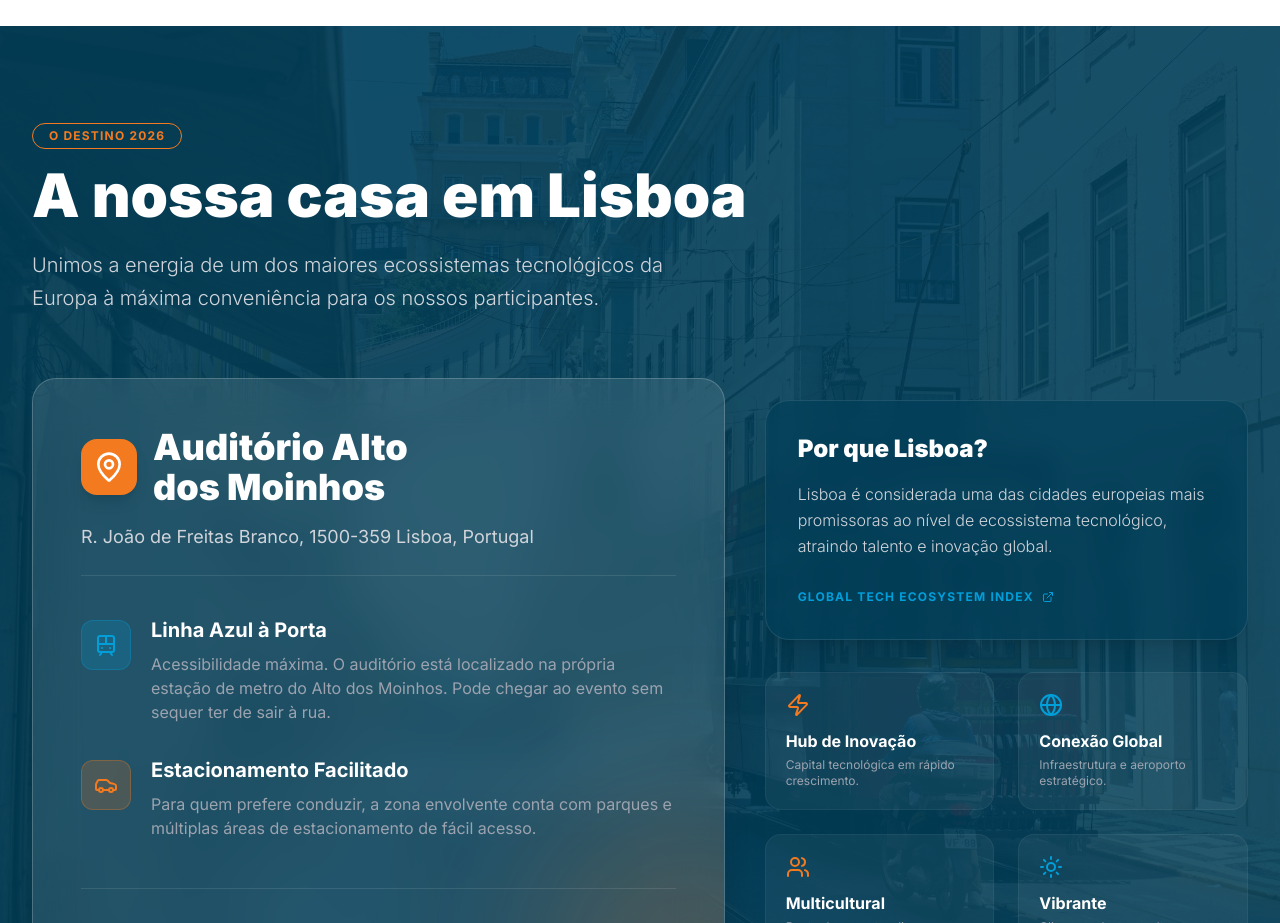
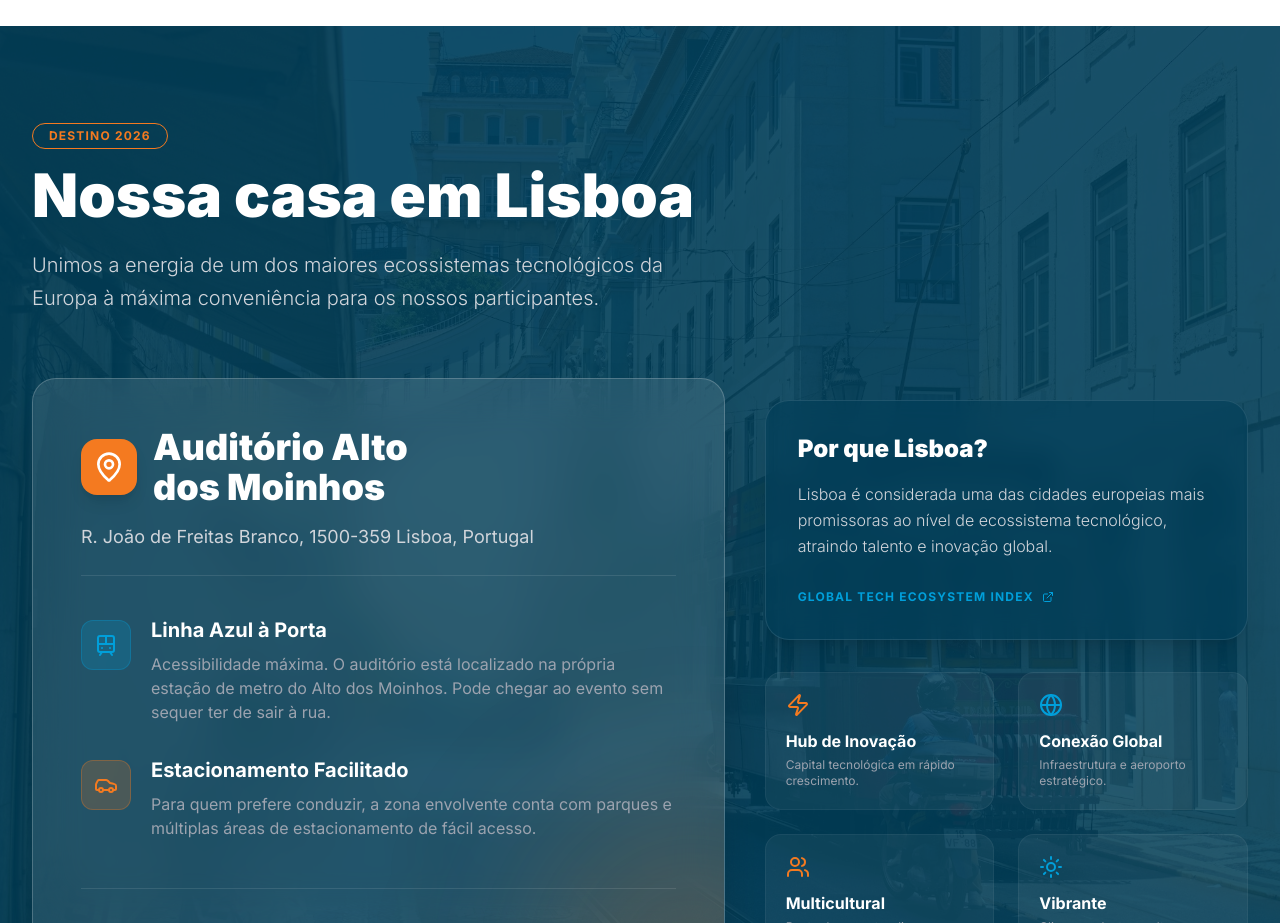
Before and after one commit to tugagilportugal-star/rsg2026, a React (Vite) app: page / in a window 1280 px wide. Shown: the part 2580-3503 px from the top of the page. Built offline with nearby package versions, Linux system fonts and the light colour scheme; no server answers.

Commit message:
Update About.tsx

```diff
--- a/sections/About.tsx
+++ b/sections/About.tsx
@@ -56,9 +56,9 @@ export const About: React.FC = () => {
 
            <div className="mb-16 text-center lg:text-left">
               <span className="inline-block border border-brand-orange text-brand-orange rounded-full px-4 py-1 text-xs font-bold uppercase tracking-widest mb-4">
-                O Destino 2026
+                Destino 2026
               </span>
-              <h2 className="text-4xl md:text-6xl font-black mb-6">A nossa casa em Lisboa</h2>
+              <h2 className="text-4xl md:text-6xl font-black mb-6">Nossa casa em Lisboa</h2>
               <p className="text-xl text-gray-300 max-w-2xl mx-auto lg:mx-0 leading-relaxed font-light">
                 Unimos a energia de um dos maiores ecossistemas tecnológicos da Europa à máxima conveniência para os nossos participantes.
               </p>
```
